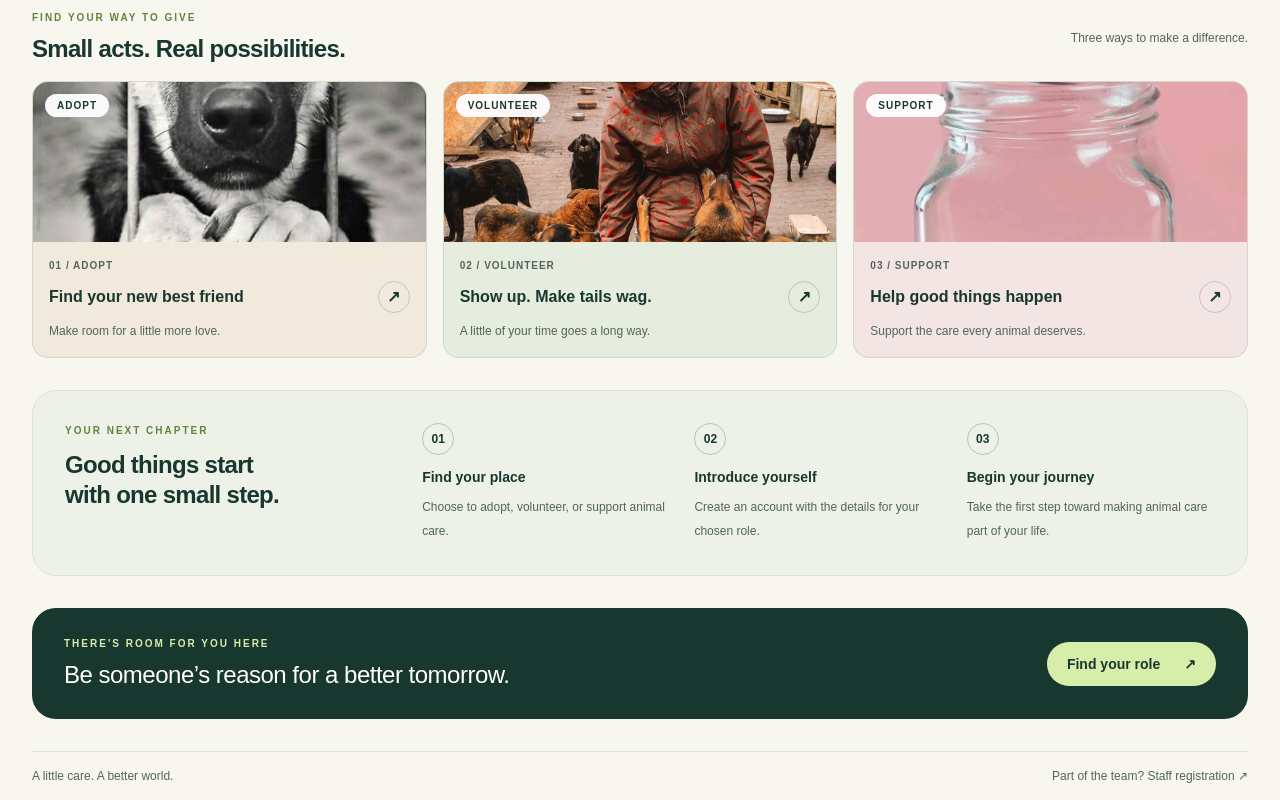
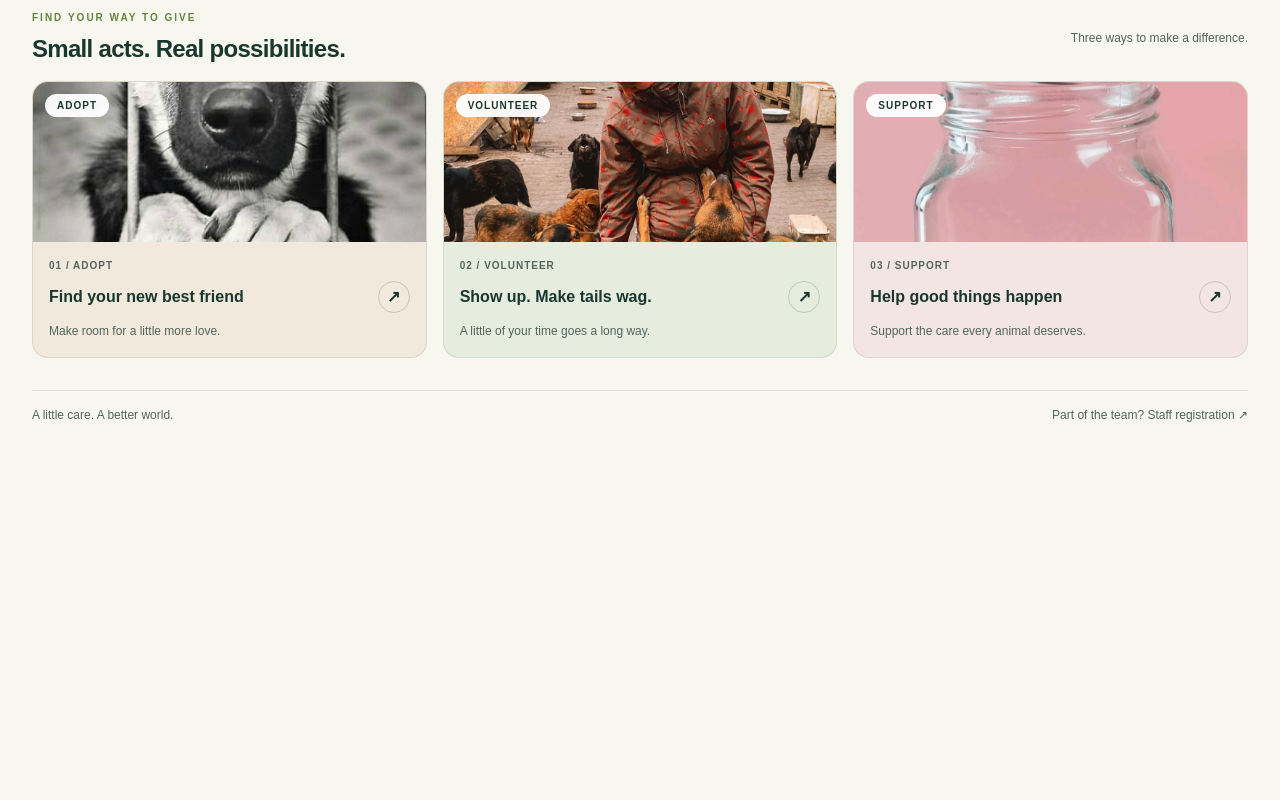
Before and after one commit to LakshikaYapa/Animal-Care-, a React (Vite) app in the folder frontend/: page / in a window 1280 px wide. Shown: the part 546-1346 px from the top of the page. After the commit the page ends 985 px from the top, so only its background shows below. Built offline with nearby package versions, Linux system fonts and the light colour scheme.

Commit message:
Remove redundant home page join sections

```diff
--- a/frontend/src/App.jsx
+++ b/frontend/src/App.jsx
@@ -60,7 +60,6 @@ function Home() {
         <a className="flex items-center gap-3 focus-visible:outline-[#386844]" href="#"><span className="flex h-10 w-10 items-center justify-center rounded-2xl bg-[#e4edda] text-xl" aria-hidden="true">{String.fromCodePoint(0x1F43E)}</span><span><span className="block text-xl font-bold tracking-[-1px]">Animal Care</span><span className="block text-[9px] font-medium tracking-[2px] text-[#52655c]">KINDNESS IN ACTION</span></span></a>
         <nav className="flex items-center gap-2 text-sm sm:gap-5" aria-label="Main navigation">
           <a className="hidden hover:underline focus-visible:outline-[#386844] sm:block" href="#get-started">Ways to help</a>
-          <a className="hidden hover:underline focus-visible:outline-[#386844] md:block" href="#how-it-works">How it works</a>
           <a className="rounded-full bg-[#18372e] px-5 py-2.5 font-bold text-white hover:bg-[#386844] focus-visible:outline-[#386844]" href="#login">Log in <span aria-hidden="true">&#8599;</span></a>
           <ThemeToggle />
         </nav>
@@ -104,29 +103,6 @@ function Home() {
           ))}
         </div>
       </section>
-      <section className="mb-8 grid scroll-mt-6 gap-6 rounded-3xl border border-[#dce4d8] bg-[#edf1e7] p-6 md:grid-cols-[0.8fr_2fr] md:gap-10 md:p-8" id="how-it-works" aria-labelledby="steps-title">
-        <div>
-          <p className="text-[10px] font-bold tracking-[2px] text-[#63833e]">YOUR NEXT CHAPTER</p>
-          <h2 className="mt-3 text-2xl font-bold leading-tight tracking-[-0.7px]" id="steps-title">Good things start<br />with one small step.</h2>
-        </div>
-        <ol className="grid gap-6 sm:grid-cols-3">
-          {[
-            { title: 'Find your place', text: 'Choose to adopt, volunteer, or support animal care.' },
-            { title: 'Introduce yourself', text: 'Create an account with the details for your chosen role.' },
-            { title: 'Begin your journey', text: 'Take the first step toward making animal care part of your life.' },
-          ].map((step, index) => (
-            <li key={step.title}>
-              <span className="mb-3 flex h-8 w-8 items-center justify-center rounded-full border border-[#b7c5b4] text-xs font-bold">0{index + 1}</span>
-              <h3 className="text-sm font-bold">{step.title}</h3>
-              <p className="mt-2 text-xs leading-6 text-[#52655c]">{step.text}</p>
-            </li>
-          ))}
-        </ol>
-      </section>
-      <section className="mb-8 flex flex-wrap items-center justify-between gap-5 rounded-3xl bg-[#18372e] px-6 py-7 text-white sm:px-8" aria-labelledby="join-title">
-        <div><p className="mb-2 text-[10px] font-bold tracking-[2px] text-[#d7edaa]">THERE'S ROOM FOR YOU HERE</p><h2 className="text-xl font-medium tracking-[-0.5px] sm:text-2xl" id="join-title">Be someone&#8217;s reason for a better tomorrow.</h2></div>
-        <a className="inline-flex items-center gap-6 rounded-full bg-[#d7edaa] px-5 py-3 text-sm font-bold text-[#18372e] hover:bg-[#e7f7c8]" href="#register">Find your role <span aria-hidden="true">&#8599;</span></a>
-      </section>
       <footer className="flex flex-wrap items-center justify-between gap-3 border-t border-[#18372e]/10 py-4 text-xs text-[#52655c]">
         <p>A little care. A better world.</p>
         <a className="underline-offset-4 hover:underline focus-visible:outline-[#386844]" href="#register/staff">Part of the team? Staff registration &#8599;</a>
```
